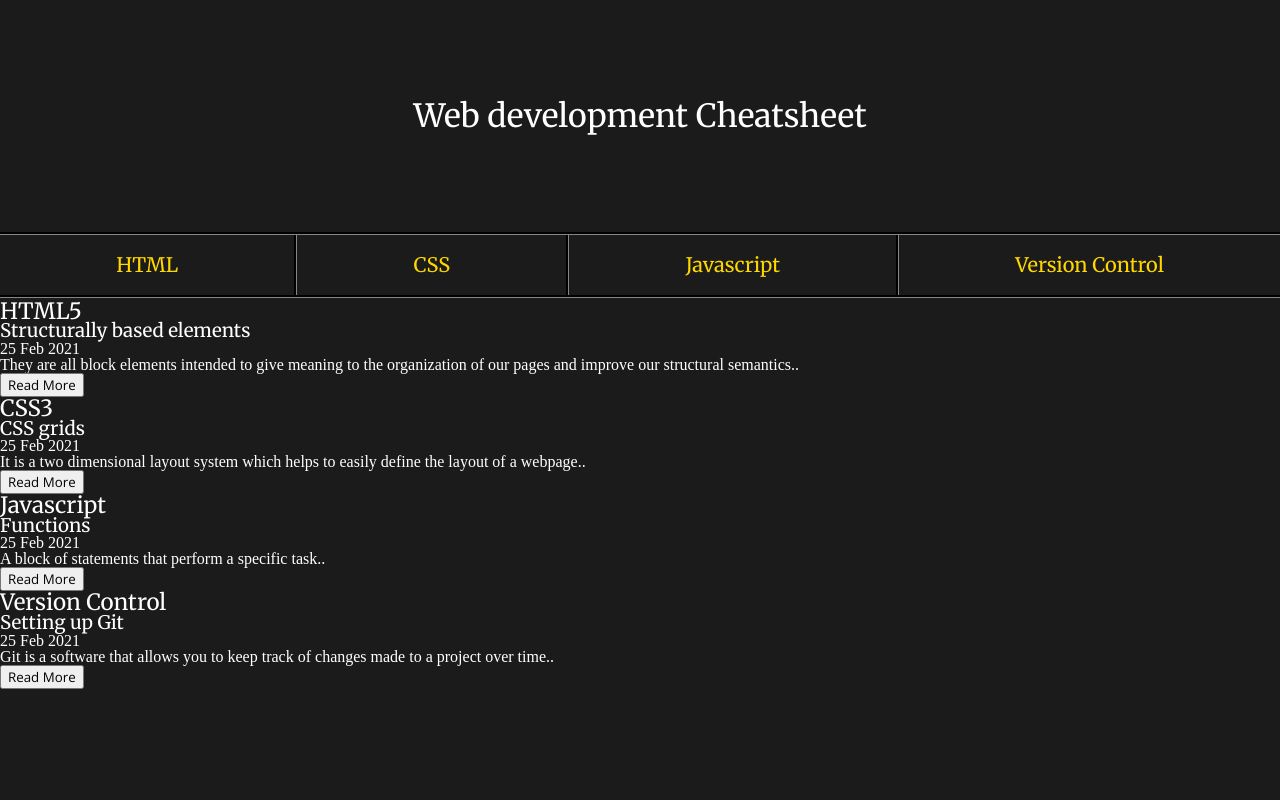
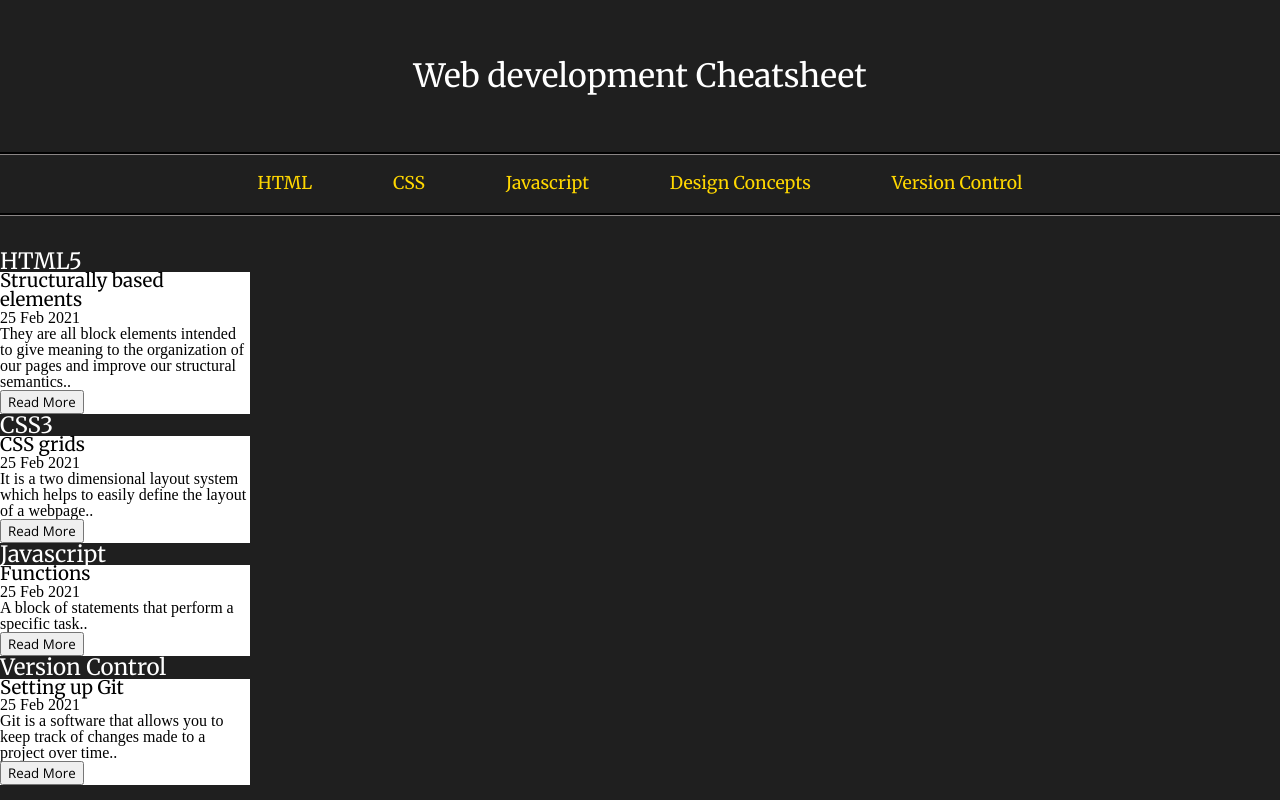
Before and after one commit to vrindarakesh/FrontendDesignersCheatsheet, a plain HTML site: page index.html in a window 1280 px wide. Drawn offline with nearby package versions, Linux system fonts and the light colour scheme.

Commit message:
Saving last version changes

```diff
--- a/assets/styles.css
+++ b/assets/styles.css
@@ -67,7 +67,20 @@ Grid Layout
 
 .grid {
     display: grid;
+    grid-template: 1fr / repeat( 4, 1fr );
+}
 
+/*
+===========================================
+Card layout
+===========================================
+*/
+
+.card{
+    width: 250px;
+    background-color: white;
+    color: black;
+    height: fit-content;
 }
 
 
@@ -79,7 +92,7 @@ Custom styles
 
 body {
 
-    background-color:rgb(27, 27, 27);
+    background-color:#1f1f1f;
     color: white;
 
 }
@@ -87,7 +100,7 @@ body {
 a {
     text-decoration: none;
     color:gold;
-    font-size: 1.25rem;
+    font-size: 1.1rem;
 }
 
 /*
@@ -97,30 +110,22 @@ Custom styles
 */
 
 header {
-    height: 300px;
+    height: 250px;
     text-align: center;
 }
 
 header h1{
-    padding: 100px;
+    padding: 60px;
 }
 
 nav ul {
-    display: flex;
-    justify-content: space-evenly;
     border-bottom: 3px groove rgb(54, 52, 52);
     border-top: 3px groove rgb(54, 52, 52);
+    text-align: center;
 }
 
 .primary-nav ul li{
-    flex-grow: 1;
-    padding: 20px 10px;
-    align-content: center;
+    display: inline-block;
+    padding: 20px 3%;
     font-family: 'Merriweather', serif;
-    border-left: 3px groove rgb(54, 52, 52);
-
 }
-
-.primary-nav ul li:first-child{
-    border: none;
-}
--- a/index.html
+++ b/index.html
@@ -26,6 +26,7 @@
                 <li><a href = "#">HTML</a></li>
                 <li><a href = "#">CSS</a></li>
                 <li><a href = "#">Javascript</a></li>
+                <li><a href = "#">Design Concepts</a></li>
                 <li><a href = "#">Version Control</a></li>
             </ul>
         </nav>
```
